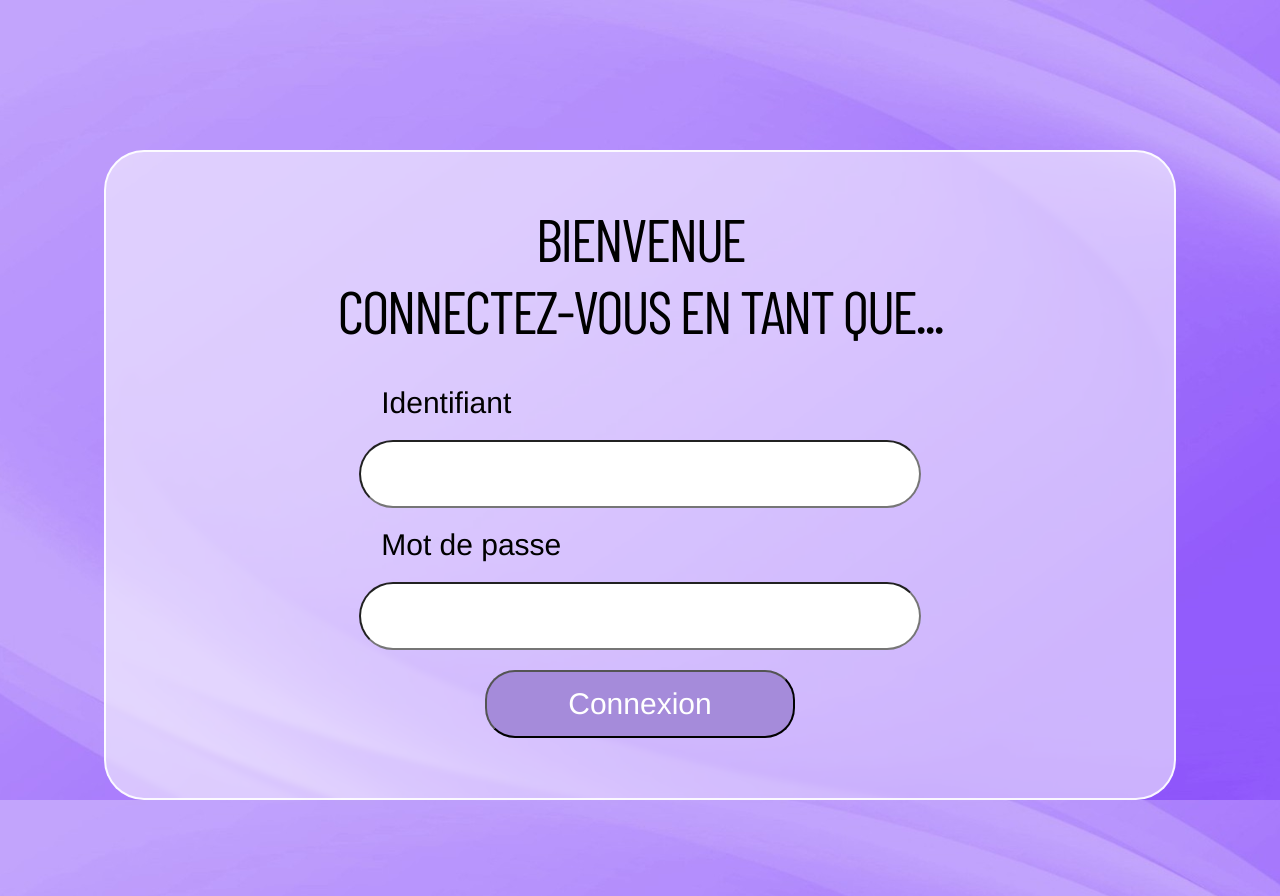
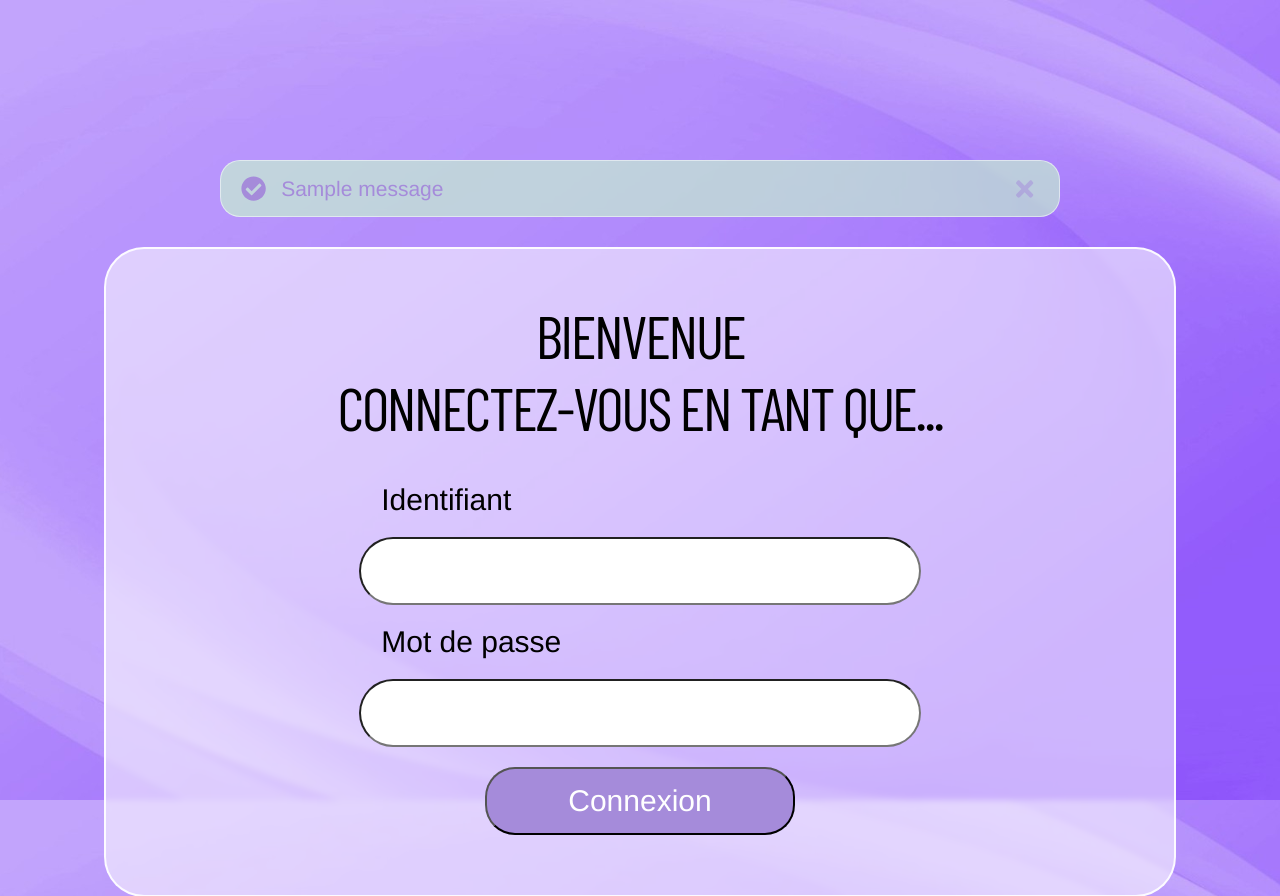
Before and after one commit to KDeJesusPinto/SAE-3.01c-Projet-FI, a Flask app: page /login/ in a window 1280 px wide. Shown: the top 896 px of the page. Run offline with Flask 3, Linux system fonts and the light colour scheme; one stand-in notice (Sample message) is shown; some libraries are stand-ins or nearby versions; some web fonts are replaced.

Commit message:
tests pour l'export fait et affichage du message de mauvais login ou mot de passe

```diff
--- a/appSoutenance/forms.py
+++ b/appSoutenance/forms.py
@@ -65,7 +65,6 @@ class FormSoutenance(FlaskForm):
     id_soutenance = HiddenField("ID:")
     id_stage = HiddenField("ID du stage ")
     h_debut = StringField("Heure de début: ")
-    dateS = StringField("Date de la soutenance: ", validators=[DataRequired()])
     dateS = DateField("Date de la soutenance: ", validators=[DataRequired()])
     salle = StringField ("Salle de la soutenance: ")
     nom_enseignant =  StringField("Liste prof")
--- a/appSoutenance/templates/index.html
+++ b/appSoutenance/templates/index.html
@@ -1,25 +1,22 @@
 {% extends "base.html" %}
 
-{% with messages = get_flashed_messages(with_categories=true) %} {% if messages
-%} {% for category, message in messages %}
-<div
- class="alert alert-{{ category }} alert-dismissible fade show"
- role="alert"
- style="display: block"
->
- {{ message }}
- <button
-   type="button"
-   class="btn-close"
-   data-bs-dismiss="alert"
-      aria-label="Close"
- ></button>
-</div>
-{% endfor %} {% endif %} {% endwith %}
+{% block content %}
 
-
-
-{% block content %}
+    {% with messages = get_flashed_messages(with_categories=true) %}
+        {% if messages%}
+            <div class="boite_verticale" style="width: 100%; padding: 0;">
+                {% for category, message in messages %}
+                    <div class="glass alert alert-{{ category }} alert-dismissible fade show custom-alert" role="alert">
+                        <i class="fas {% if category == 'success' %}fa-check-circle{% elif category == 'danger' %}fa-exclamation-triangle{% else %}fa-info-circle{% endif %} grande_icone" style="font-size: 1.2em !important;"></i>
+                        <span style="flex-grow: 1;">{{ message }}</span>
+                        <button type="button" class="btn-close" data-bs-dismiss="alert" aria-label="Close">
+                            <i class="fas fa-times"></i>
+                        </button>
+                    </div>
+                {% endfor %}
+            </div>
+        {% endif %}
+    {% endwith %}
 
     <div id="connexion" class="glass boite_verticale">
         <h2>Bienvenue<br>connectez-vous en tant que...</h2>
```
Also changed, not shown: appSoutenance/tests/functionnals/forms/test_form_export.py (added, +31 -0 lines), 1 other file.
